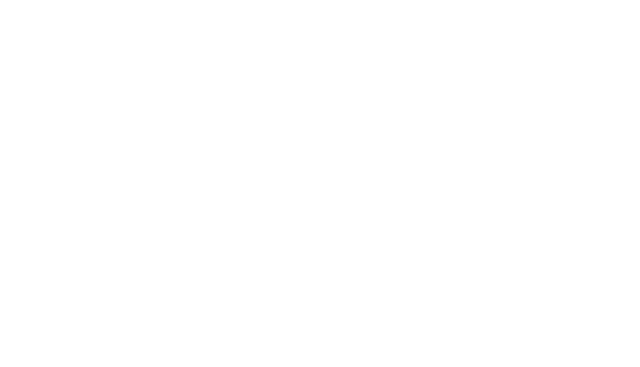
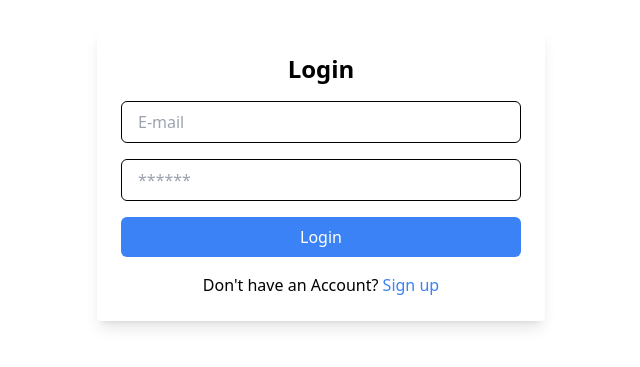
Before and after one commit to shanukafer98/Zeantra_Frontend, a React (Vite) app: page / in a window 1280 px wide. Before the commit this address had no page. Shown: the part 225-592 px from the top of the page, without its empty margins (319-959 px from the left). Built offline with nearby package versions, Linux system fonts and the light colour scheme.

Commit message:
chore: Fix authentication logic in App.jsx

```diff
--- a/src/App.jsx
+++ b/src/App.jsx
@@ -25,7 +25,7 @@ function App() {
     <>
       <Routes>
         //if authenticated
-        {!isAuthenticated ? (
+        {isAuthenticated ? (
           <>
             <Route
               path="/dashboard"
```
